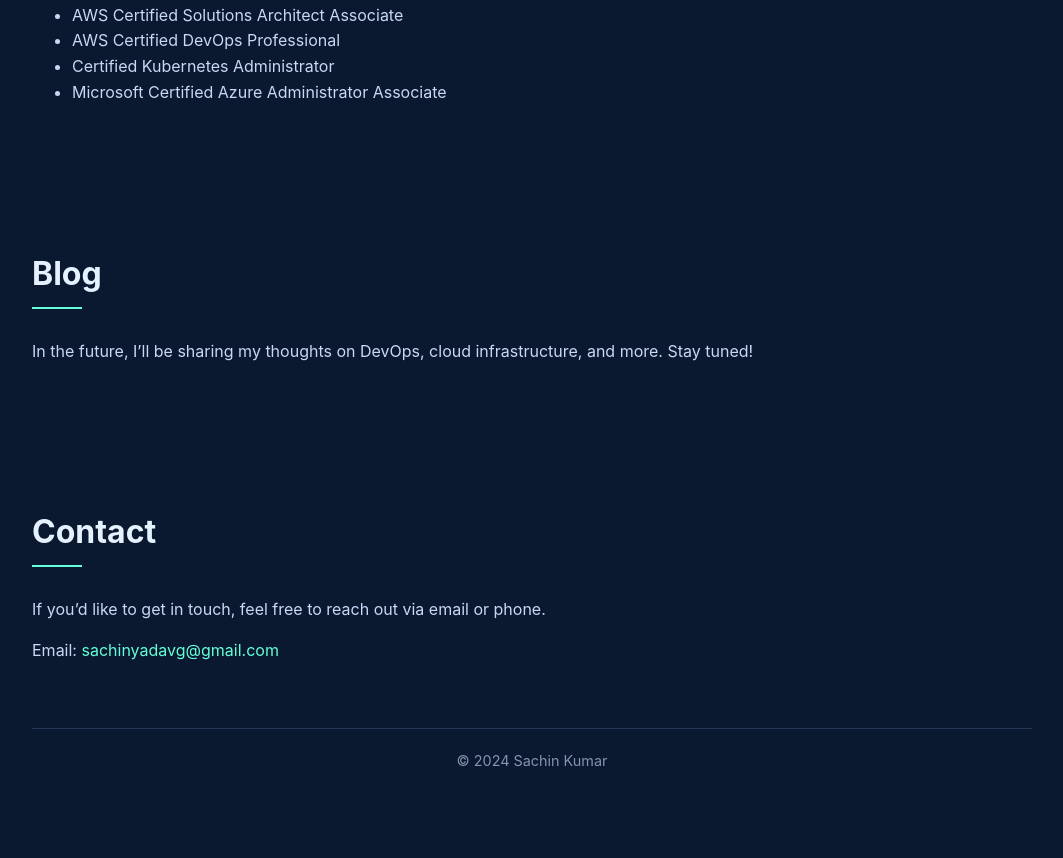
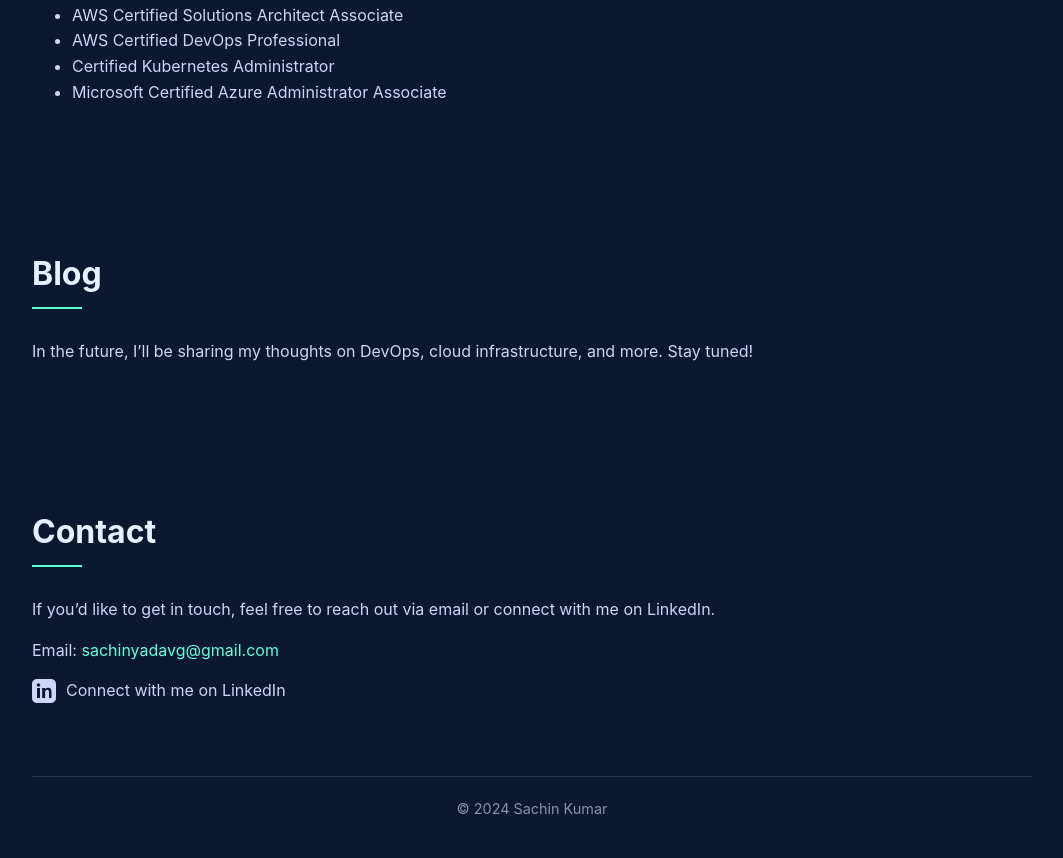
Before and after one commit to sachink100/sachink100.github.io, a plain HTML site: page index.html in a window 1280 px wide. Shown: the part 2934-3792 px from the top of the page, without its empty margins (108-1171 px from the left). Drawn offline with Linux system fonts and the light colour scheme.

Commit message:
Update index.html

```diff
--- a/index.html
+++ b/index.html
@@ -182,6 +182,25 @@
             color: #8892b0;
             border-top: 1px solid #233554;
         }
+        .linkedin-icon {
+            display: inline-flex;
+            align-items: center;
+            color: #ccd6f6;
+            text-decoration: none;
+            transition: color 0.3s ease;
+        }
+
+        .linkedin-icon svg {
+            margin-right: 10px;
+            fill: #ccd6f6;
+            transition: fill 0.3s ease;
+        }
+
+        .linkedin-icon:hover svg,
+        .linkedin-icon:hover {
+            fill: #64ffda;
+            color: #64ffda;
+        }
     </style>
     <link rel="icon" type="image/x-icon" href="assets/images/favicon.ico">
 </head>
@@ -293,8 +312,17 @@
 
     <section id="contact">
         <h2 class="section-title">Contact</h2>
-        <p>If you’d like to get in touch, feel free to reach out via email or phone.</p>
+        <p>If you’d like to get in touch, feel free to reach out via email or connect with me on LinkedIn.</p>
         <p>Email: <a href="mailto:sachinyadavg@gmail.com">sachinyadavg@gmail.com</a></p>
+        <p>
+            <a href="https://www.linkedin.com/in/sachin-k-yadav-73909728/" class="linkedin-icon" target="_blank">
+                <!-- LinkedIn SVG Icon -->
+                <svg xmlns="http://www.w3.org/2000/svg" width="24" height="24" viewBox="0 0 24 24">
+                    <path d="M19 0h-14c-2.762 0-5 2.238-5 5v14c0 2.762 2.238 5 5 5h14c2.762 0 5-2.238 5-5v-14c0-2.762-2.238-5-5-5zm-11 19h-3v-10h3v10zm-1.5-11.268c-.966 0-1.75-.784-1.75-1.75s.784-1.75 1.75-1.75 1.75.784 1.75 1.75-.784 1.75-1.75 1.75zm13.5 11.268h-3v-5.359c0-1.282-.026-2.932-1.787-2.932-1.788 0-2.063 1.396-2.063 2.838v5.453h-3v-10h2.879v1.367h.041c.401-.759 1.38-1.56 2.841-1.56 3.038 0 3.599 2.001 3.599 4.604v5.589z"/>
+                </svg>
+                Connect with me on LinkedIn
+            </a>
+        </p>
     </section>
 
     <footer>
```
